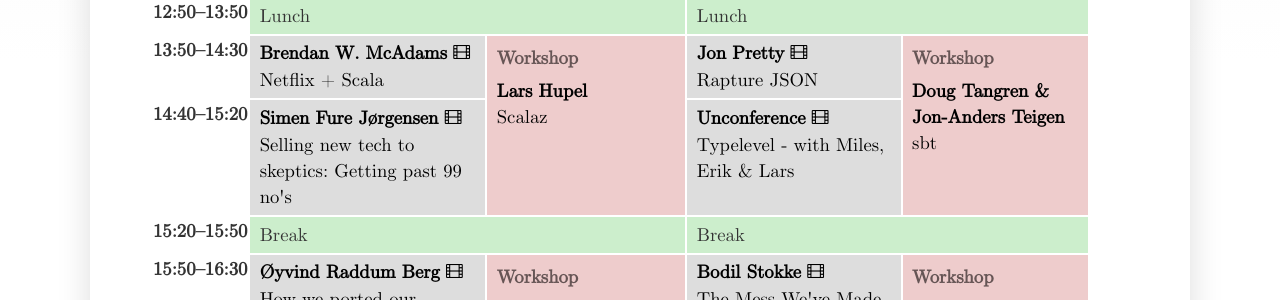
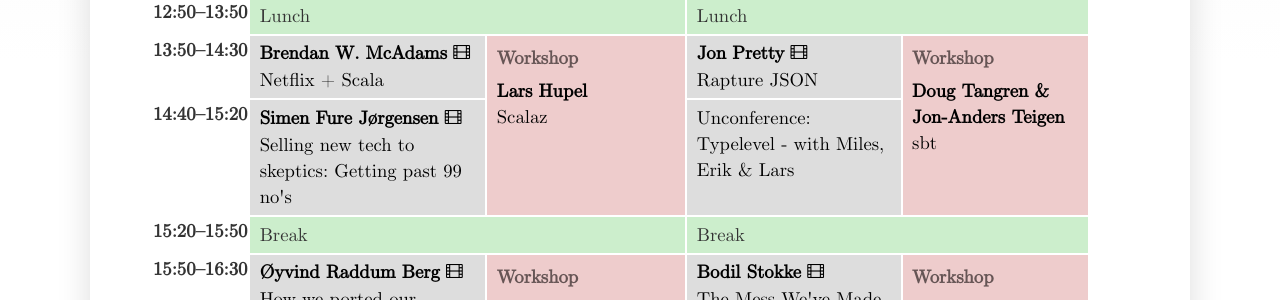
Before and after one commit to flatmaposlo/flatmaposlo.github.io, a Jekyll site: the page built from index.html, in a window 1280 px wide and 900 px high, scrolled down 1296 px. Shown: the part 153-453 px from the top of the window. Built offline with Jekyll 4.4.1, drawn with Linux system fonts in a browser that asks for light colours; some web fonts are replaced.

Commit message:
Removed unconference video

```diff
--- a/_includes/schedule.html
+++ b/_includes/schedule.html
@@ -144,9 +144,9 @@
             </a>
           </td>
           <td>
-            <a href="/speakers/unconference.html">
-              <div class="speaker">Unconference <i class="icon-film"></i></div>
-              <div class="talk">Typelevel - with Miles, Erik &amp; Lars</div>
+            <a href="">
+              <div class="speaker"></div>
+              <div class="talk">Unconference: Typelevel - with Miles, Erik &amp; Lars</div>
             </a>
           </td>
         </tr>
```
Also changed, not shown: speakers/unconference.html (deleted, +0 -14 lines).
